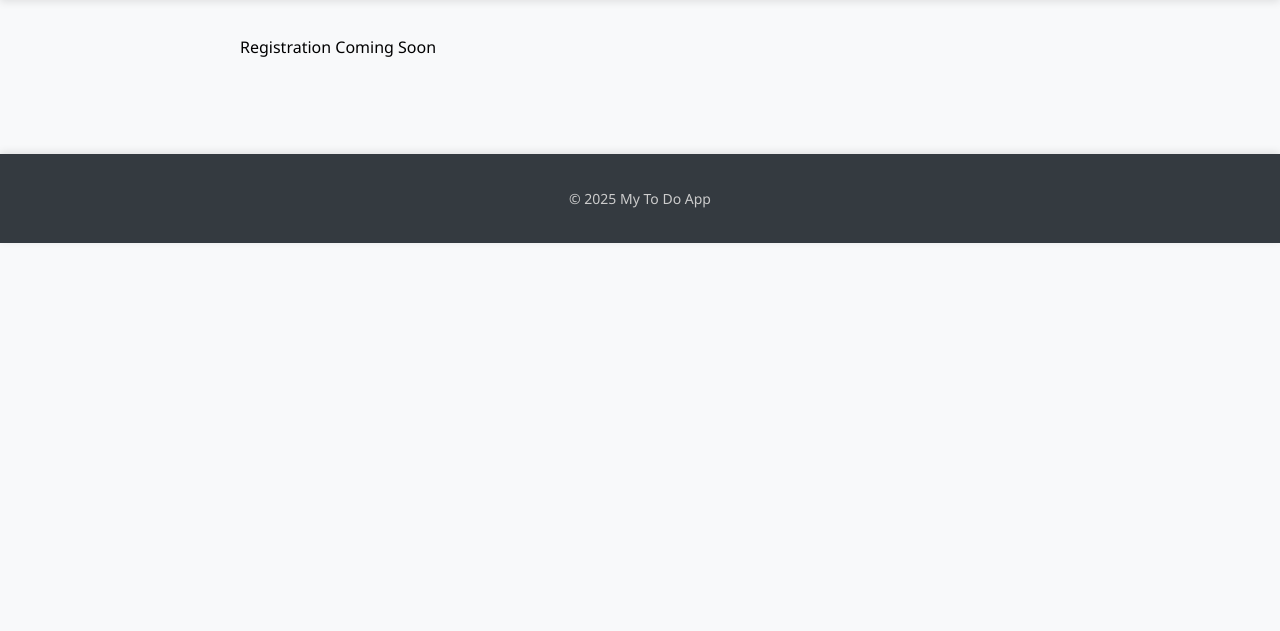
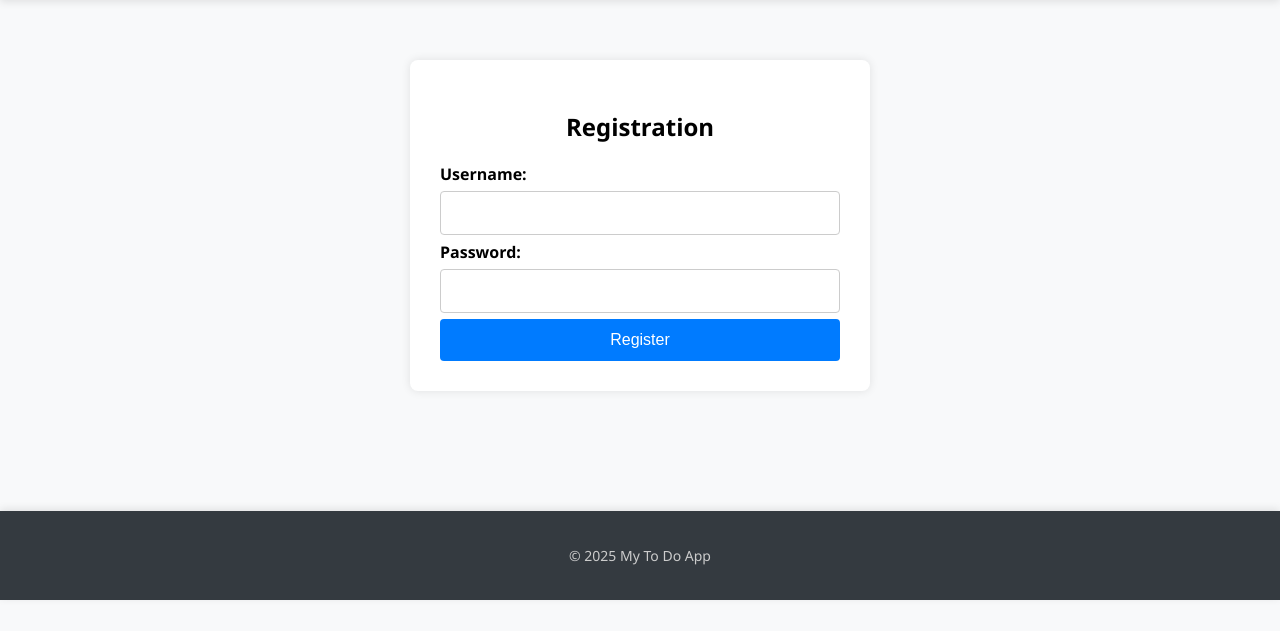
Before and after one commit to rookie-creator/TO-DO-LIST-With-FLASK-, a Flask app: page /register in a window 1280 px wide. Shown: the part 150-781 px from the top of the page. Run offline with Flask 3, Linux system fonts and the light colour scheme; parts of the project's set-up code (start-up, migrations or seed data) failed here and were passed over.

Commit message:
Update register.html
added the registration page

```diff
--- a/app/templates/register.html
+++ b/app/templates/register.html
@@ -1,4 +1,22 @@
 {% extends "base.html" %}
+{% block title %}Registration{% endblock%}
 {% block content%}
-<p>Registration Coming Soon</p>
+<div class="login-box">
+    <h2>Registration</h2>
+    <form method="post">
+        <div class="form-group">
+            <label for="username">Username:</label>
+            <input type="text" id="username" name="username" required>
+        </div>
+
+        <div class="form-group">
+            <label for="password">Password:</label>
+            <input type="password" id="password" name="password" required>
+        </div>
+        <button type="submit" class="btn">Register</button>
+    </form>
+
+</div>
+
+
 {% endblock%}
```
